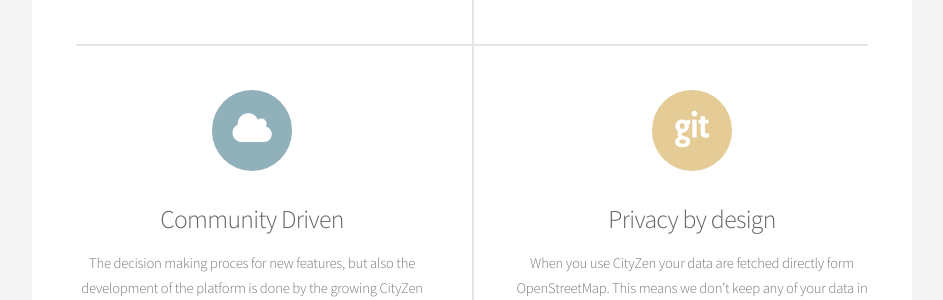
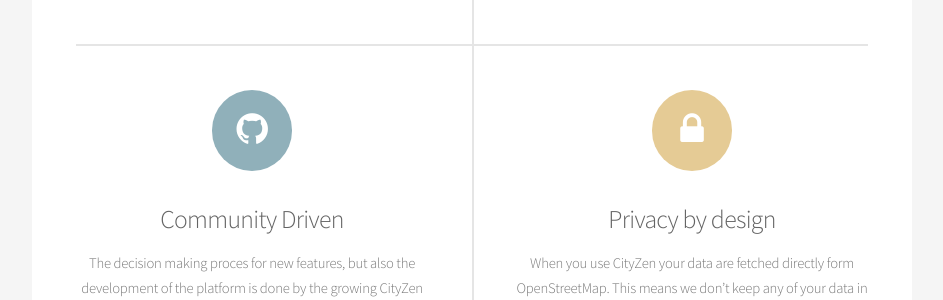
Before and after one commit to CityZenApp/Website, a Jekyll site: the page built from index.html, in a window 1280 px wide. Shown: the part 1450-1750 px from the top of the page, without its empty margins (168-1111 px from the left). Built offline with Jekyll 4.4.1, drawn with Linux system fonts in a browser that asks for light colours; the list of posts is cut into pages by our own code.

Commit message:
Update index.html

```diff
--- a/index.html
+++ b/index.html
@@ -31,13 +31,13 @@
 	</div>
 	<div class="features-row">
 		<section>
-			<span class="icon major fa-cloud accent4"></span>
+			<span class="icon major fa-github accent4"></span>
 			<h3>Community Driven</h3>
 			<p>The decision making proces for new features, but also the development of the platform is done by the growing CityZen project community.</p>
 
 		</section>
 		<section>
-			<span class="icon major fa-git accent5"></span>
+			<span class="icon major fa-lock accent5"></span>
 			<h3>Privacy by design</h3>
 			<p>When you use CityZen your data are fetched directly form OpenStreetMap. This means we don’t keep any of your data in our servers and respect your privacy.</p>
 		</section>
```
